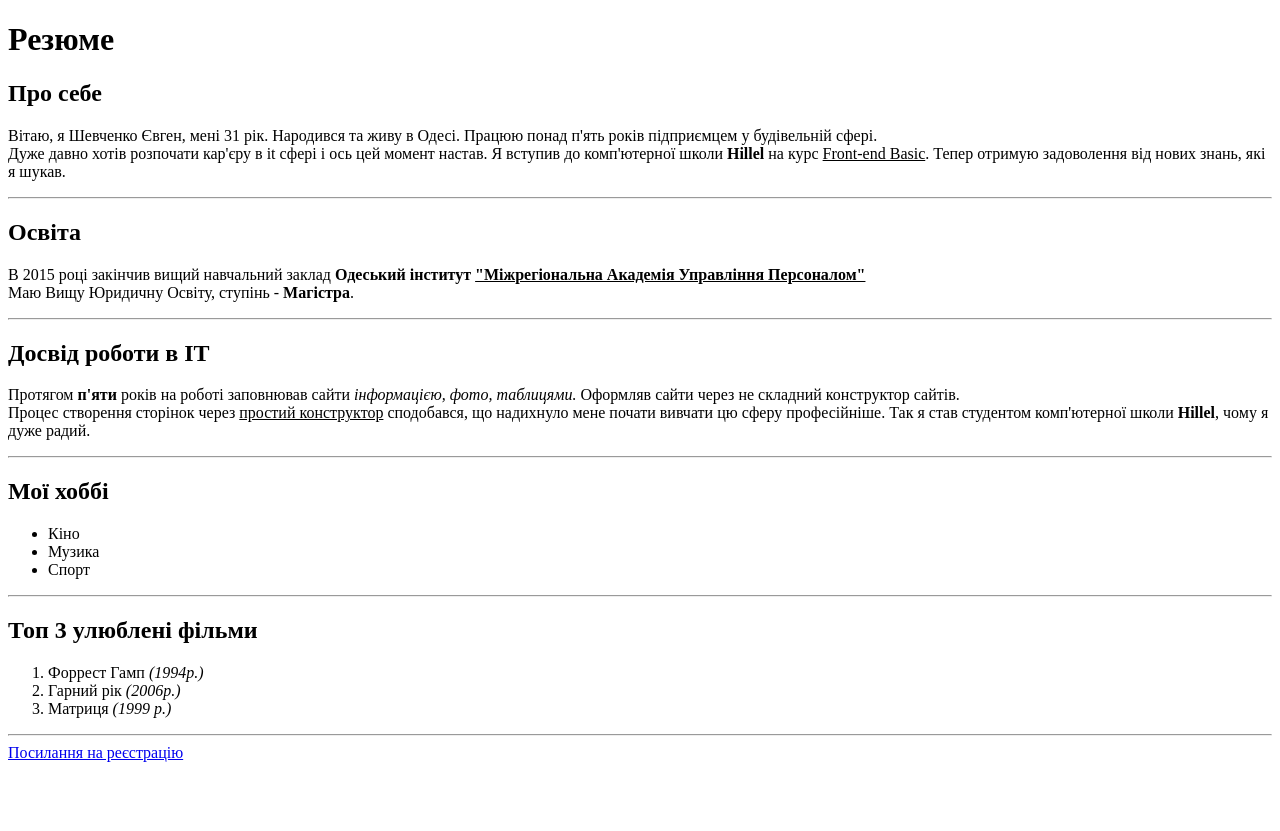
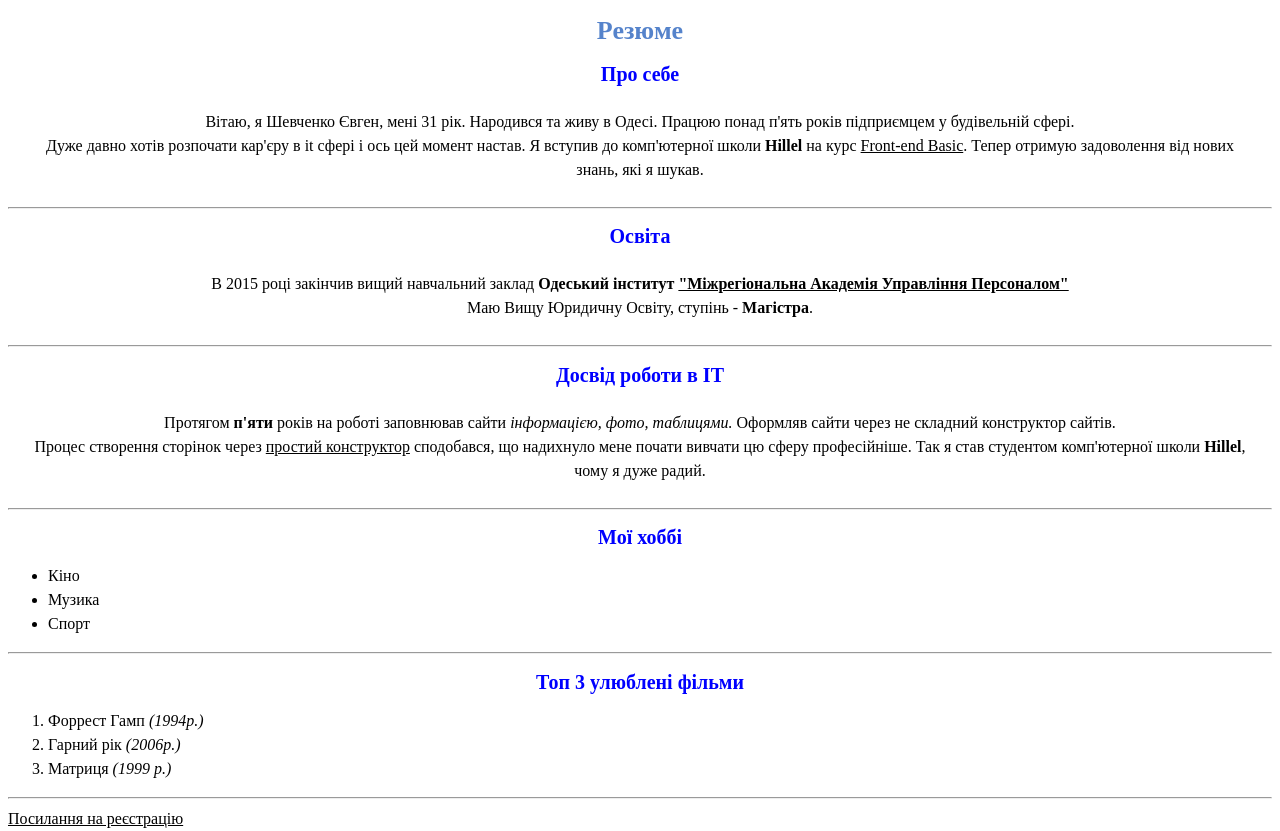
Before and after one commit to Shevchenko-e-hub/home_work4, a plain HTML site: page index.html in a window 1280 px wide. Before the commit the page ends 800 px from the top, so only its background shows below. Drawn offline with Linux system fonts and the light colour scheme.

Commit message:
add new style

```diff
--- a/index.html
+++ b/index.html
@@ -5,6 +5,8 @@
     <meta charset="UTF-8">
     <meta name="viewport" content="width=device-width, initial-scale=1.0">
     <title>Резюме</title>
+    <link rel="stylesheet" href="/style/reset.css">
+    <link rel="stylesheet" href="/style/style.css">
 </head>
 
 <body>
@@ -42,7 +44,7 @@
             <hr>
         </section>
         <section class="list-cinema">
-            <h2>Топ 3 улюблені фільми</h2>
+            <h2 >Топ 3 улюблені фільми</h2>
             <ol>
                 <li>Форрест Гамп <i>(1994р.)</i></li>
                 <li>Гарний рік <i>(2006р.)</i></li>
--- a/style/reset.css
+++ b/style/reset.css
@@ -1,29 +1,90 @@
-html {
-    line-height: 1.15;
-    /* 1 */
-    -webkit-text-size-adjust: 100%;
-    /* 2 */
+/* Box sizing rules */
+*,
+*::before,
+*::after {
+    box-sizing: border-box;
 }
 
-/* Sections
-   ========================================================================== */
-
-/**
- * Remove the margin in all browsers.
- */
-
-body {
-    margin: 0;
+/* Prevent font size inflation */
+html {
+    -moz-text-size-adjust: none;
+    -webkit-text-size-adjust: none;
+    text-size-adjust: none;
 }
 
-/**
- * Render the `main` element consistently in IE.
- */
+/* Remove default margin in favour of better control in authored CSS */
+body,
+h1,
+h2,
+h3,
+h4,
+p,
+figure,
+blockquote,
+dl,
+dd {
+    margin-block-end: 0;
+}
 
-main {
+/* Remove list styles on ul, ol elements with a list role, which suggests default styling will be removed */
+ul[role='list'],
+ol[role='list'] {
+    list-style: none;
+}
+
+/* Set core body defaults */
+body {
+    min-height: 100vh;
+    line-height: 1.5;
+}
+
+/* Set shorter line heights on headings and interactive elements */
+h1,
+h2,
+h3,
+h4,
+button,
+input,
+label {
+    line-height: 1.1;
+}
+
+/* Balance text wrapping on headings */
+h1,
+h2,
+h3,
+h4 {
+    text-wrap: balance;
+}
+
+/* A elements that don't have a class get default styles */
+a:not([class]) {
+    text-decoration-skip-ink: auto;
+    color: currentColor;
+}
+
+/* Make images easier to work with */
+img,
+picture {
+    max-width: 100%;
     display: block;
 }
-h1 {
-    font-size: 2em;
-    margin: 0.67em 0;
+
+/* Inherit fonts for inputs and buttons */
+input,
+button,
+textarea,
+select {
+    font-family: inherit;
+    font-size: inherit;
 }
+
+/* Make sure textareas without a rows attribute are not tiny */
+textarea:not([rows]) {
+    min-height: 10em;
+}
+
+/* Anything that has been anchored to should have extra scroll margin */
+:target {
+    scroll-margin-block: 5ex;
+}
--- a/style/style.css
+++ b/style/style.css
@@ -31,3 +31,46 @@
 .social-login:hover {
     box-shadow: 4px 4px 4px rgb(0, 0, 0, 0.42);
 }
+
+h1
+ {
+    color: rgb(85, 131, 203);
+    font-size: 26px;
+    text-align: center;
+}
+
+h2,
+h3 {
+    color:blue!important;
+    font-size: 20px;
+    text-align: center;
+}
+
+
+form,
+p
+{
+text-align: center;
+align-items: center;
+}
+
+
+[type="radio"]
+{
+text-align: center;
+}
+
+section p {
+    margin: 25px;
+}
+
+article section
+{
+color: grey;
+}
+
+section.social-login
+{
+text-align: center;
+align-items: center;
+}
```
Also changed, not shown: lesson_3.html (+2 -0 lines).
